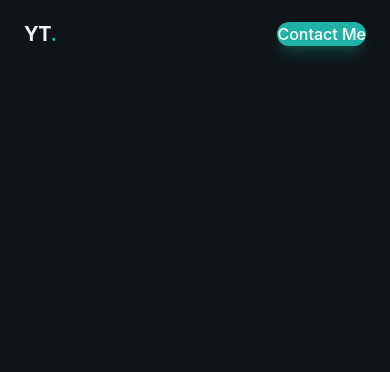
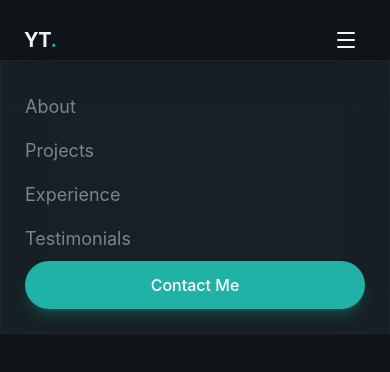
Before and after one commit to yohannesteferi715/personal-portfolio-website-project, a React (Vite) app: page / in a window 390 px wide. Shown: the top 372 px of the page. Built offline with nearby package versions, Linux system fonts and the light colour scheme.

Commit message:
Mobile Menu  created

```diff
--- a/package.json
+++ b/package.json
@@ -11,6 +11,7 @@
   },
   "dependencies": {
     "@tailwindcss/vite": "^4.3.1",
+    "lucide-react": "^1.21.0",
     "react": "^19.2.6",
     "react-dom": "^19.2.6",
     "tailwindcss": "^4.3.1"
--- a/src/components/Button.jsx
+++ b/src/components/Button.jsx
@@ -1,7 +1,7 @@
 
 
 
-export const Button=({className,size,children })=>{
+export const Button=({className="",size='default',children })=>{
       const baseClasses =
     "relative overflow-hidden rounded-full font-medium focus:outline-none focus-visible:ring-2 focus-visible:ring-primary bg-primary text-primary-foreground hover:bg-primary/90 shadow-lg shadow-primary/25";
 
--- a/src/layout/Navbar.jsx
+++ b/src/layout/Navbar.jsx
@@ -1,4 +1,5 @@
 import { Button } from "@/components/Button";
+import { Menu } from "lucide-react";
 
 const navLinks = [
    { href: "#about", label: "About" },
@@ -23,7 +24,7 @@ export const Navbar = () => {
          <div className="hidden md:flex items-center gap-1 ">
             <div className="glass rounded-full px-2 py-1 flex items-center gap-1">
                {navLinks.map(
-               (link,index) => (
+                  (link, index) => (
                      <a
                         href={link.href}
                         key={index}
@@ -36,11 +37,32 @@ export const Navbar = () => {
             </div>
          </div>
          {/* CTA Button */}
-             <div>
+         <div className="hidden md:block">
+            <Button size='sm'>Contact Me </Button>
+         </div>
+
+         {/* Mobile Menu Button*/}
+         <button className="md:hidden p-2 text-foreground cursor-pointer">
+            <Menu />
+
+         </button>
+      </nav>
+      <div className="md:hidden glass-strong">
+         <div className="container  mx-auto px-6 py-6 flex flex-col ">
+            {navLinks.map(
+               (link, index) => (
+                  <a
+                     href={link.href}
+                     key={index}
+                     className="text-lg text-muted-foreground hover:text-foreground py-2"
+                  >
+                     {link.label}
+                  </a>
+               )
+            )}
             <Button>Contact Me </Button>
          </div>
-
-   </nav>
+      </div>
    </header>
 
 
```
Also changed, not shown: 1 other file (tests, documents, lock files or other folders). Lines whose indentation alone changed are shown as unchanged.
